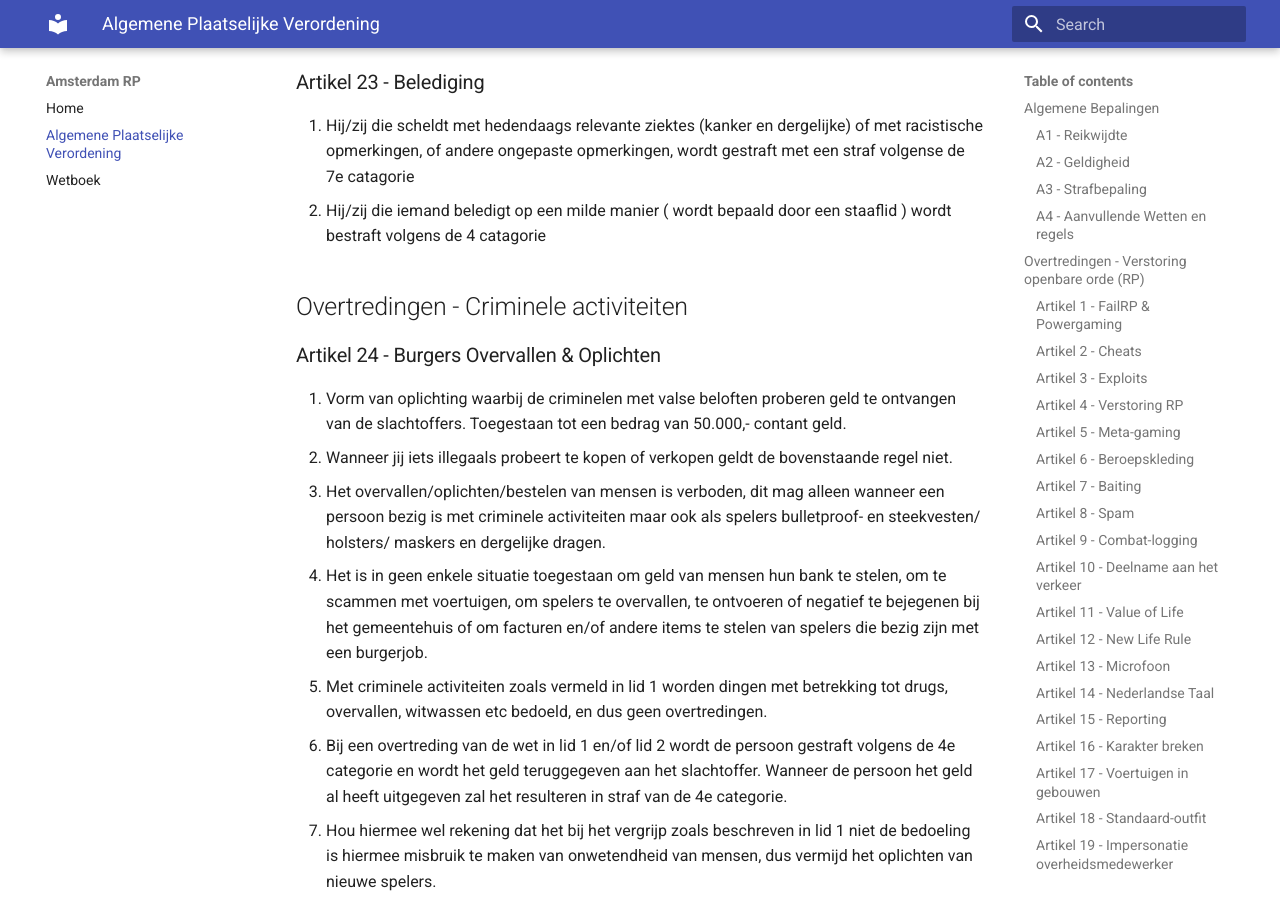
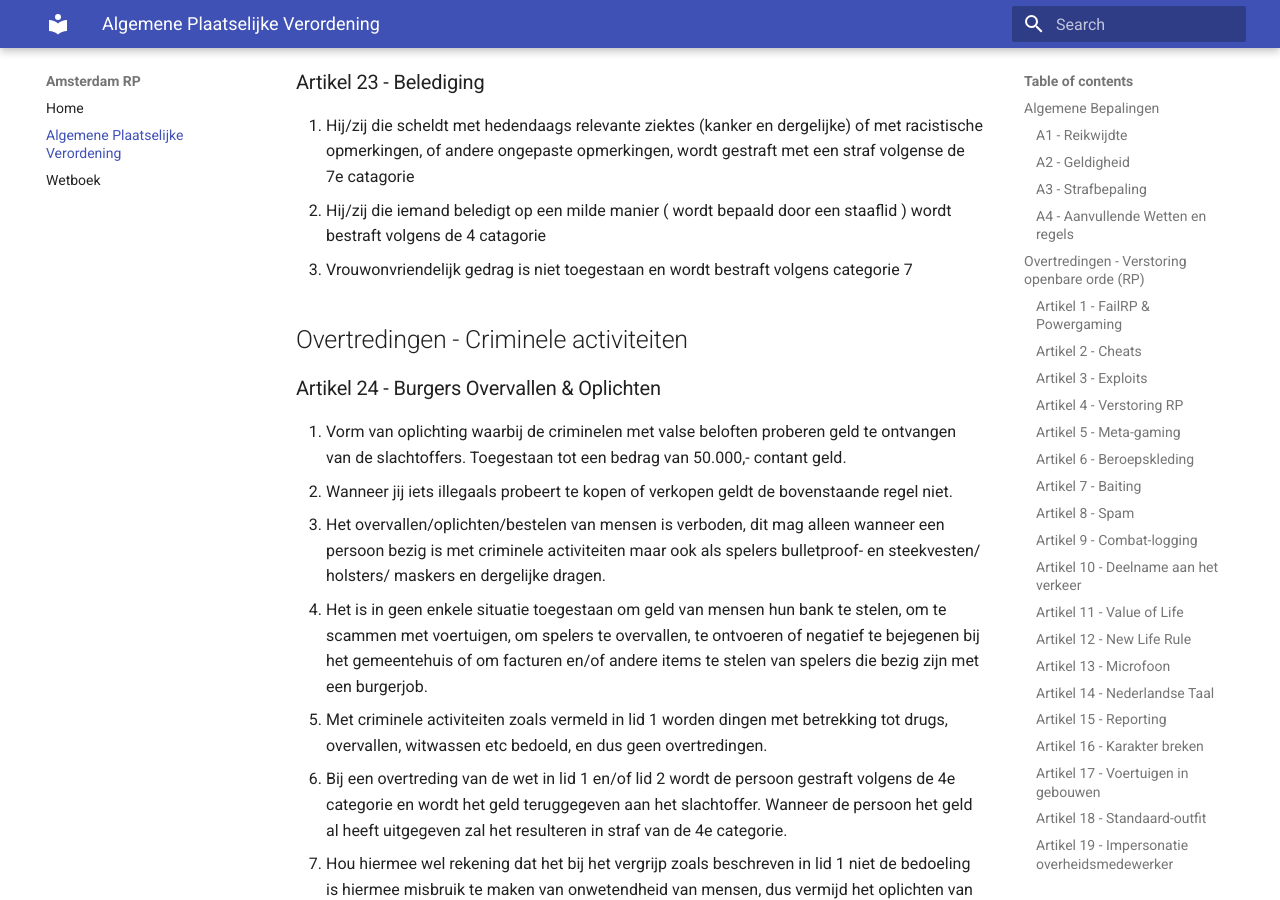
Before and after one commit to FiveMFusion/wetboek, an MkDocs documentation site: the page built from docs/apv.md, in a window 1280 px wide and 900 px high, scrolled down 9841 px. Built offline with MkDocs 1.6.1 and Material for MkDocs 9.7.7, drawn with Linux system fonts in a browser that asks for light colours.

Commit message:
apv changes

```diff
--- a/docs/apv.md
+++ b/docs/apv.md
@@ -255,6 +255,7 @@
 
 1. Hij/zij die scheldt met hedendaags relevante ziektes (kanker en dergelijke) of met racistische opmerkingen, of andere ongepaste opmerkingen, wordt gestraft met een straf volgense de  7e catagorie
 2. Hij/zij die iemand beledigt op een milde manier ( wordt bepaald door een staaflid ) wordt bestraft volgens de 4 catagorie
+3. Vrouwonvriendelijk gedrag is niet toegestaan en wordt bestraft volgens categorie 7
 
 
 ## Overtredingen - Criminele activiteiten
```
